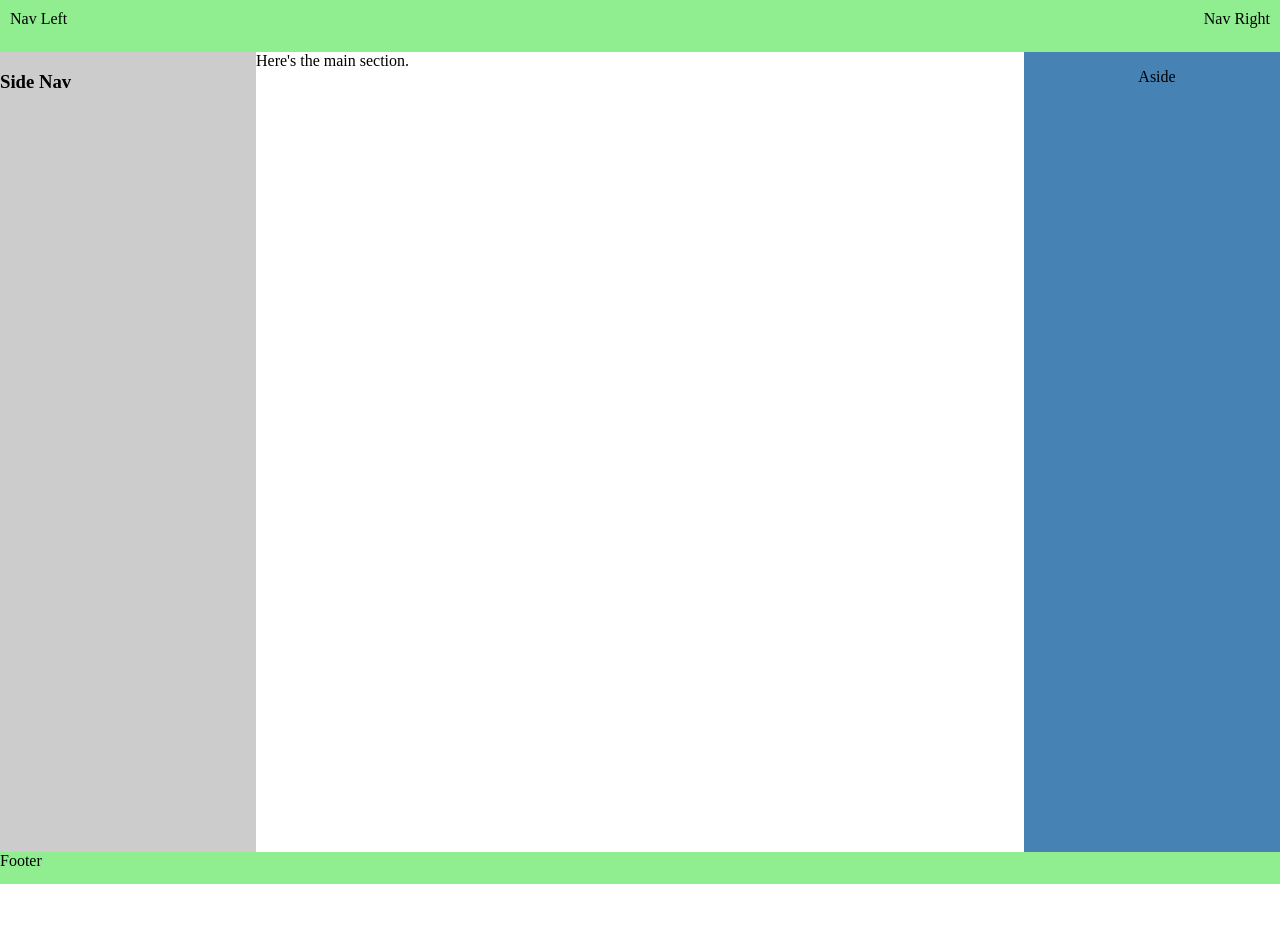
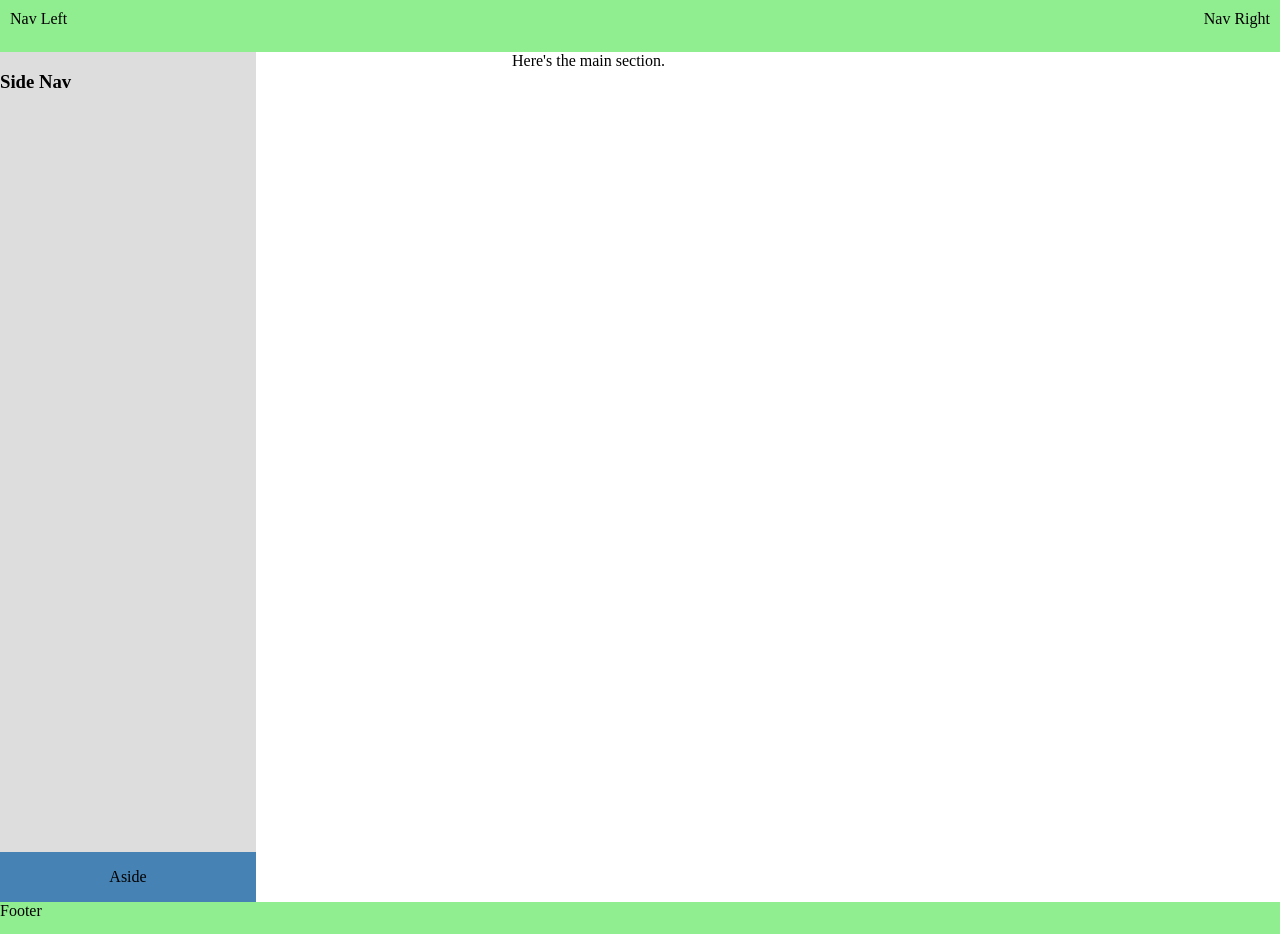
Before and after one commit to nplayfair/advbootcamp, a plain HTML site: page holygrail/index.html in a window 1280 px wide. Before the commit the page ends 884 px from the top, so only its background shows below. Drawn offline with Linux system fonts and the light colour scheme.

Commit message:
style tweaks

```diff
--- a/holygrail/styles.css
+++ b/holygrail/styles.css
@@ -19,7 +19,7 @@ main {
 }
 
 nav.side-nav {
-  background-color: #ccc;
+  background-color: #ddd;
   flex-basis: 20%;
   order: 1;
 }
@@ -37,7 +37,7 @@ article {
   order: 2;
 }
 
-main p {
+article {
   margin-left: 10px;
 }
 
```
